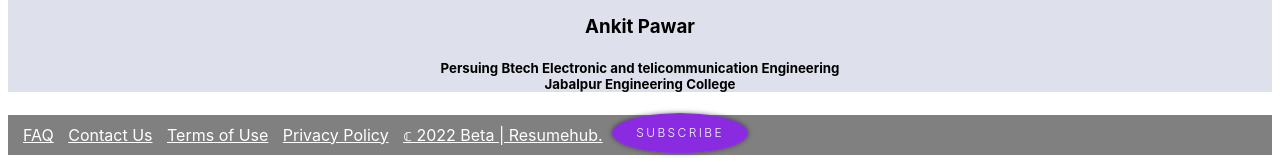
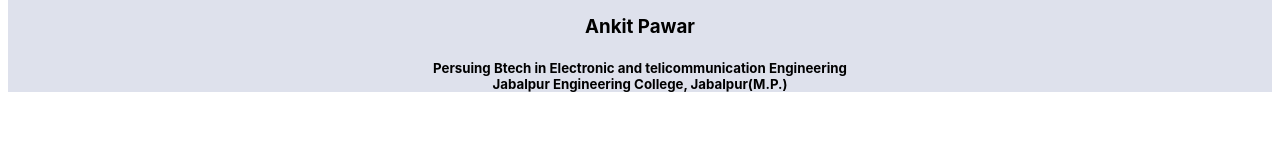
Before and after one commit to SA7VIK/Resume-Generator, a plain HTML site: page index.html in a window 1280 px wide. Shown: the part 641-804 px from the top of the page. Drawn offline with Linux system fonts and the light colour scheme.

Commit message:
removed unnecessary codes

```diff
--- a/index.html
+++ b/index.html
@@ -121,17 +121,8 @@
             <h2>Our Founder</h2>
             <img src="image/ankit.jpg" alt="This is Ankit Pawar" height="300px" width="300px" border-radius="5px">
             <h3>Ankit Pawar</h3>
-            <h5>Persuing Btech Electronic and telicommunication Engineering<br>Jabalpur Engineering College</h5>
+            <h5>Persuing Btech in Electronic and telicommunication Engineering <br> Jabalpur Engineering College, Jabalpur(M.P.) </h5>
         </div>
-        <footer>
-            <a href="#">FAQ</a>
-            <a href="#">Contact Us</a>
-            <a href="#">Terms of Use</a>
-            <a href="#">Privacy Policy</a>
-
-            <a href="#">&copf; 2022 Beta | Resumehub.</a>
-            <a class="full">Subscribe</a>
-        </footer>
 
     </body>
 
```
